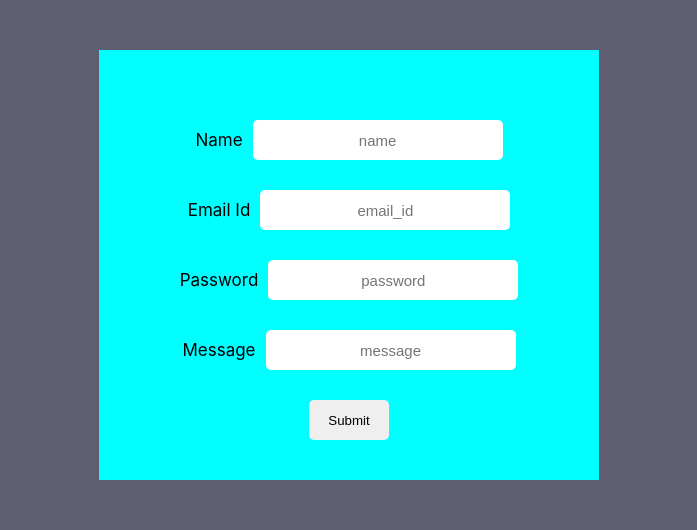
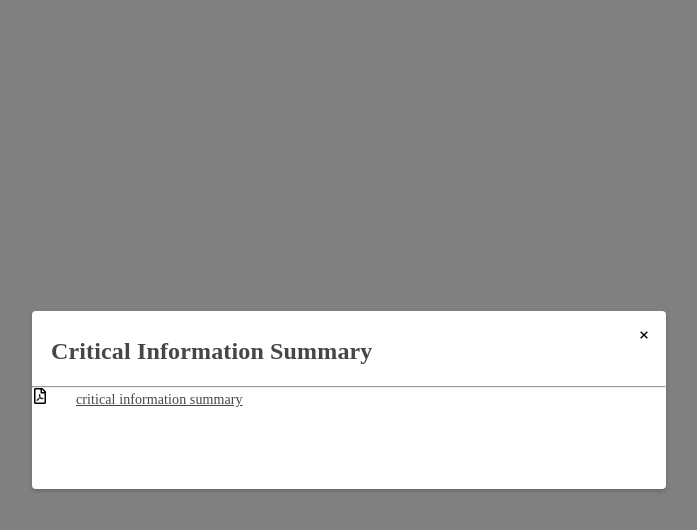
Before and after one commit to SugrivLodhi/reactform, a React (Create React App) app: page / in a window 1280 px wide. Shown: the top 530 px of the page, without its empty margins (291-988 px from the left). Built offline with nearby package versions, Linux system fonts and the light colour scheme.

Commit message:
implimenting CricalInfo from Scratch

```diff
--- a/package.json
+++ b/package.json
@@ -8,7 +8,9 @@
     "@testing-library/user-event": "^13.5.0",
     "react": "^18.2.0",
     "react-dom": "^18.2.0",
+    "react-icons": "^4.4.0",
     "react-scripts": "5.0.1",
+    "styled-components": "^5.3.5",
     "web-vitals": "^2.1.4"
   },
   "scripts": {
--- a/src/App.css
+++ b/src/App.css
@@ -3,11 +3,14 @@
   padding: 0;
   box-sizing: border-box;
  }
- html{
+ /* html{
   font-size: 62.5%;
- }
- body{
-  background-color: rgb(94, 94, 112);
+ } */
+  body{
+    position: absolute;
+  top :50%;
+  left :50%;
+  transform: translate(-50%,-50%);
  }
 .App {
   text-align: center;
@@ -23,7 +26,10 @@
     animation: App-logo-spin infinite 20s linear;
   }
 }
+.mobile-open {
+  background: gray;
 
+}
 .App-header {
   background-color: #282c34;
   min-height: 100vh;
--- a/src/App.js
+++ b/src/App.js
@@ -1,13 +1,12 @@
-import logo from './logo.svg';
-import './App.css';
-import Form from './Component/Form';
-import ReactInfinite from './Component/ReactInfine';
+
+import './App.css'
+import CriticalInfo from './Component/CriticalInfo';
+
+
 
 function App() {
   return (
-    <div className="App">
-      <Form/>
-    </div>
+      <CriticalInfo/>
   );
 }
 
--- /dev/null
+++ b/src/Component/CriticalInfo.js
@@ -0,0 +1,66 @@
+import React,{useEffect} from 'react'
+import styled from 'styled-components'
+import { GrFormClose } from "react-icons/gr";
+import {FaRegFilePdf}  from "react-icons/fa"
+
+const CriticalWrap = styled.div`
+  height: 11.125rem;
+  width: 39.625rem;
+  border-radius: 4px;
+  background-color: #ffffff;
+  box-shadow: 0 2px 4px 0 rgba(0, 0, 0, 0.2);
+  `
+ const WrapInfo = styled.div`
+     display:flex;
+     align-item :center;
+     justify-content :space-between;
+     & .close-popup{
+        cursor :pointer;
+        margin-top :16px;
+        margin-right:14px;
+     }
+
+ `
+ const H1 = styled.h1`
+ color: #464646;
+ font-family: Museo;
+ font-size: 24px;
+ letter-spacing: 0.15px;
+ line-height: 36px;
+ margin-left :19px;
+ margin-top:22px;
+;
+ `
+ const Hr = styled.hr`
+ height: 1px;
+ background-color: #DADADA;
+ margin-top:17px
+`
+ const A =styled.a`
+ color: #464646;
+ font-family: "Proxima Nova";
+ font-size: 14px;
+ letter-spacing: 0.09px;
+ line-height: 16px;
+ margin-left :28px;
+ `
+const CriticalInfo = () => {
+    const closePopup = () =>{
+    document.body.classList.remove("mobile-open");
+  }
+useEffect(() => document.body.classList.add("mobile-open"));
+
+return(
+  <CriticalWrap>
+    <WrapInfo>
+    <H1>Critical Information Summary</H1>
+    <GrFormClose className='close-popup' onClick={closePopup}/>
+    </WrapInfo>
+    <Hr />
+    <FaRegFilePdf/>
+    <A href="aba">critical information summary</A>
+ </CriticalWrap>
+
+)
+}
+export default CriticalInfo
```
Also changed, not shown: 1 other file (tests, documents, lock files or other folders).
